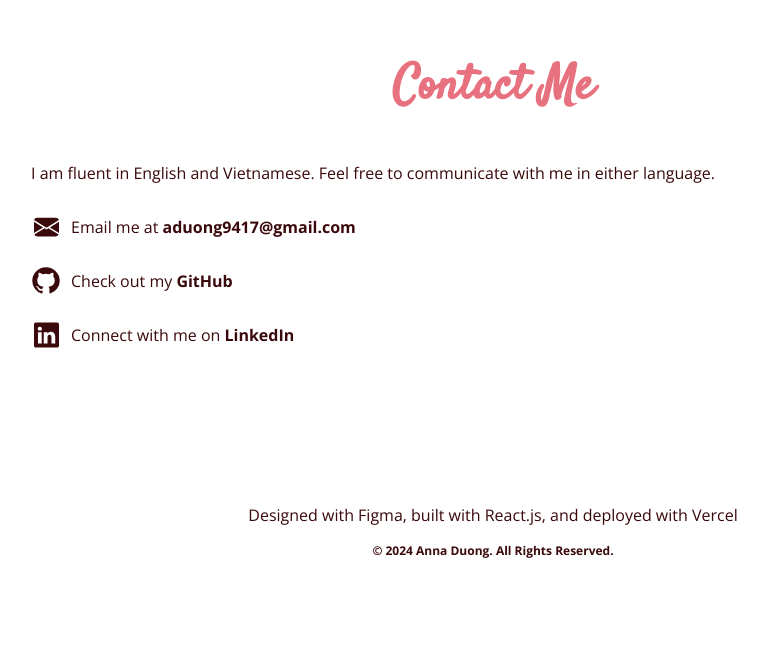
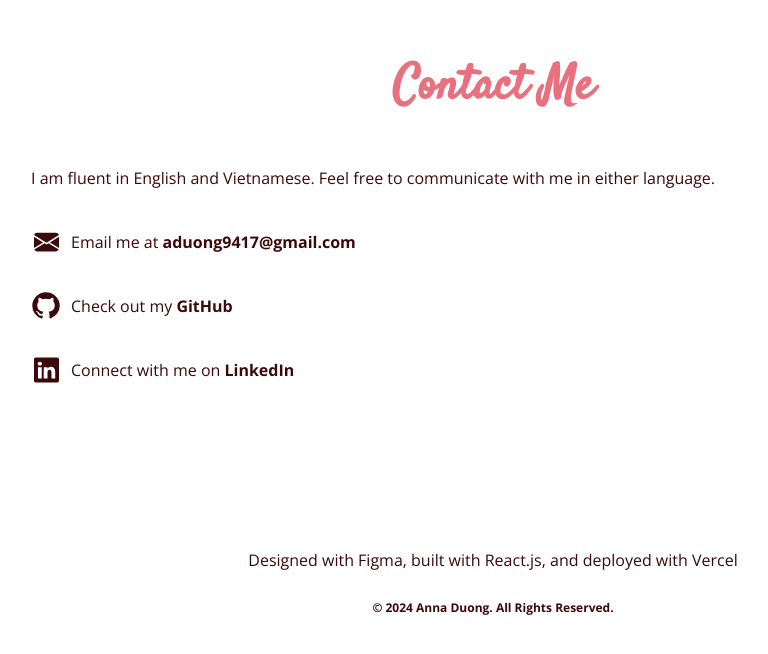
Before and after one commit to annaduong17/portfolio, a React (Create React App) app: page / in a window 1280 px wide. Shown: the part 2536-3190 px from the top of the page, without its empty margins (147-915 px from the left). Before the commit the page ends 3127 px from the top, so only its background shows below. Built offline with nearby package versions, Linux system fonts and the light colour scheme.

Commit message:
increase inline padding and line height on footer

```diff
--- a/src/styles/ContactPage.scss
+++ b/src/styles/ContactPage.scss
@@ -18,6 +18,7 @@ $white: #FFFFFF;
 
   p {
     font-size: clamp(1rem, 1.25vw, 2rem);
+    line-height: 200%;
   }
 
   .contact-info {
--- a/src/styles/Footer.scss
+++ b/src/styles/Footer.scss
@@ -14,9 +14,10 @@ $white: #FFFFFF;
 .footer {
   text-align: center;
   font-size: clamp(1rem, 2vw, 1rem);
+  line-height: 200%;
   margin-top: clamp(50px, 6vw, 100px);
-  margin-bottom: 20px;
-  padding-inline: 20px;
+  margin-bottom: 5vw;
+  padding-inline: clamp(10px, 5vw, 150px);
 
   .copyright {
     font-size: clamp(0.75rem, 1.5vw, 0.75rem);
```
